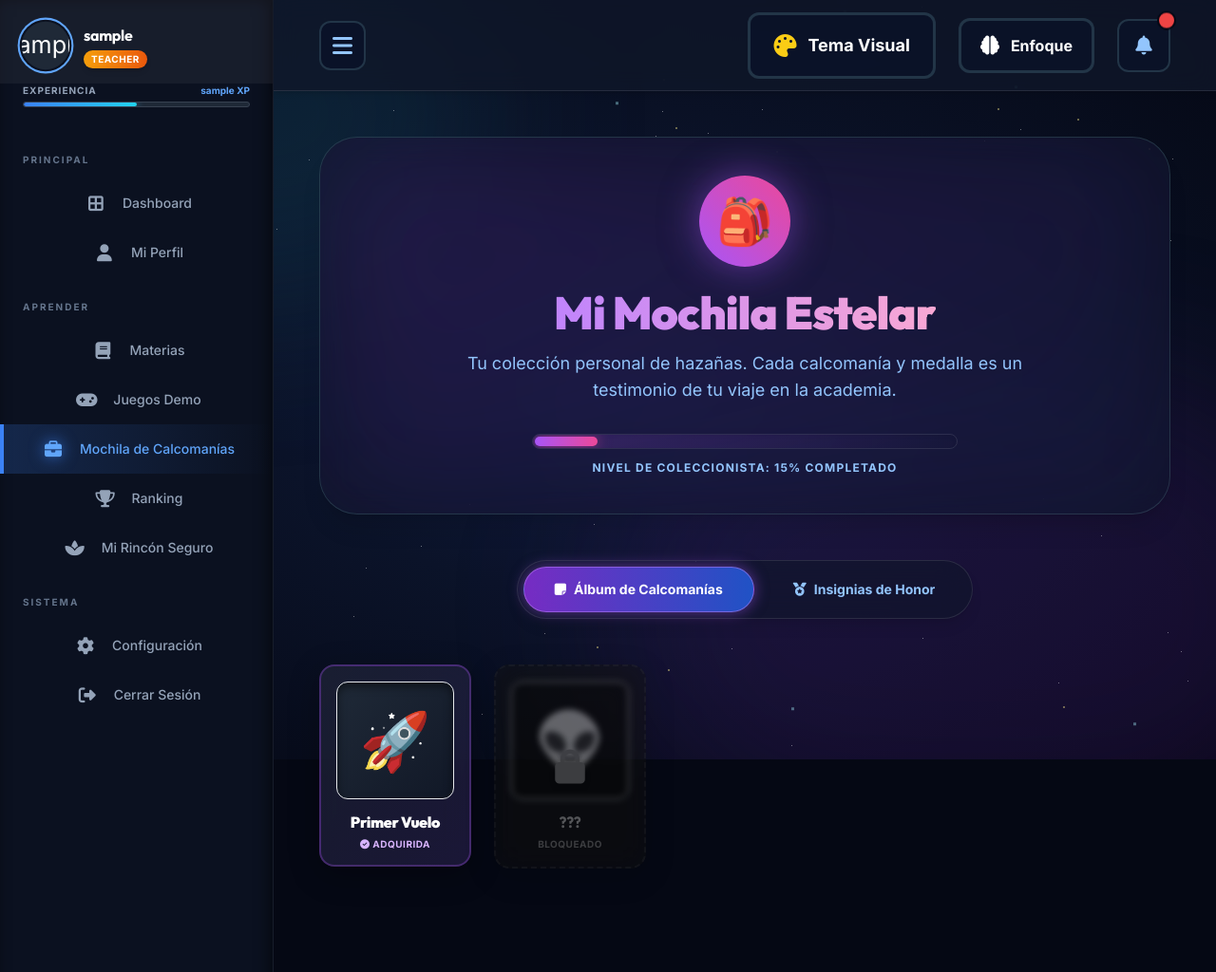
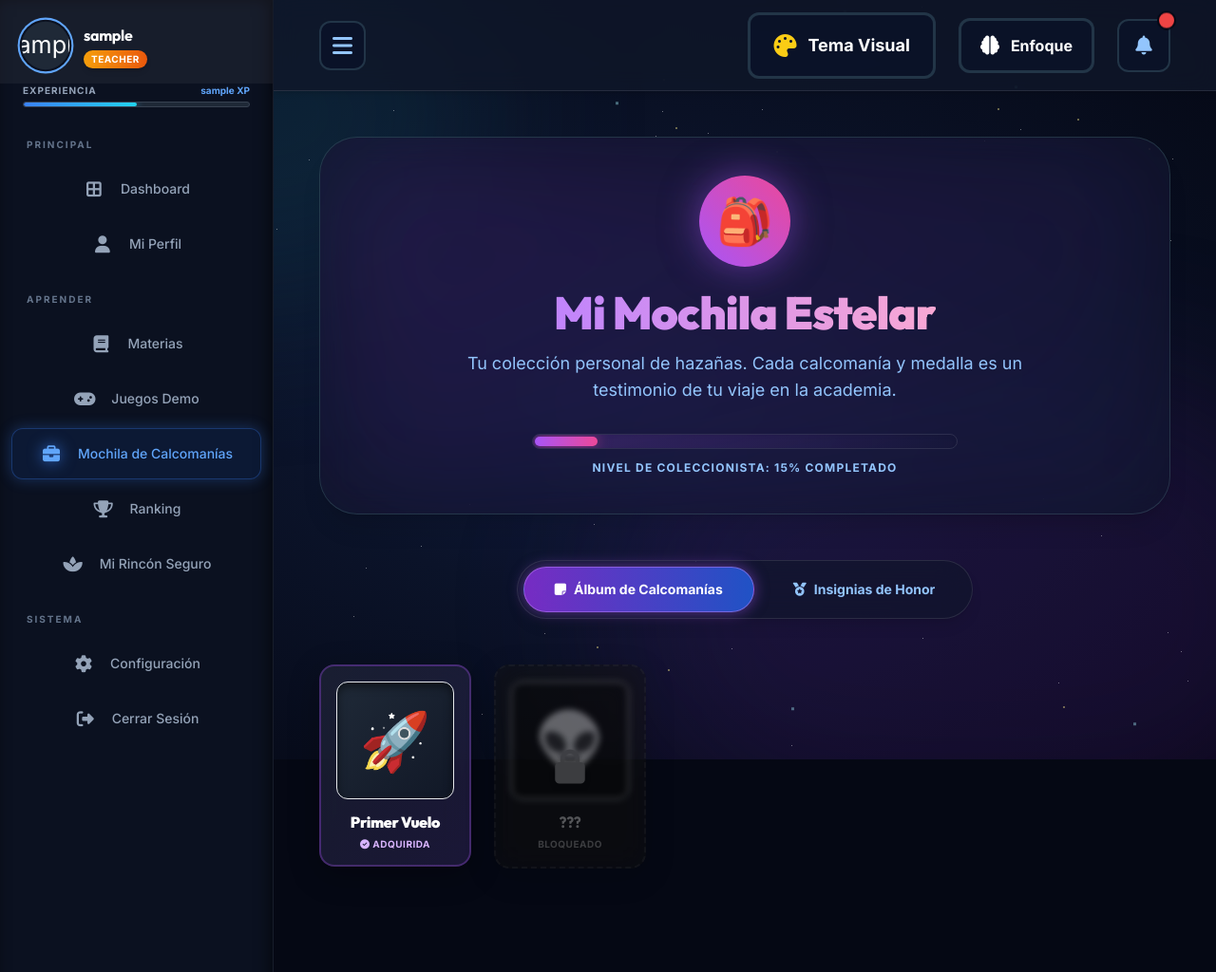
Before and after one commit to jmenoscal1984-afk/PR_X, a PHP site: page /pages/achievements.php in a window 1280 px wide. Shown: the top 1024 px of the page at 95% size. Run offline with PHP 8.4, Linux system fonts and the light colour scheme; the visitor is signed in with stand-in values (Sample User, id 1); some libraries are stand-ins or nearby versions.

```diff
--- a/includes/tailwind_header.php
+++ b/includes/tailwind_header.php
@@ -219,8 +219,9 @@ $page_title = $page_title ?? 'PRX Academy';
         </div>
 
         <?php
-        $activeClass = "border-l-4 border-blue-500 bg-gradient-to-r from-blue-500/20 to-transparent text-blue-400";
-        $inactiveClass = "text-slate-400 bg-transparent hover:translate-x-1 hover:text-white hover:bg-white/5 border-l-4 border-transparent transition-all duration-300";
+        $activeClass = "bg-blue-600/10 border border-blue-500/30 text-blue-400 shadow-[0_0_15px_rgba(59,130,246,0.3)]";
+        $inactiveClass = "text-slate-400 bg-transparent hover:bg-white/5 hover:text-white border border-transparent";
+        $baseClass = "flex items-center gap-4 mx-3 rounded-xl py-3 px-4 min-h-[44px] font-medium active:scale-95 active:bg-blue-500/30 transition-all duration-200 group";
         ?>
 
         <!-- Navegación Principal -->
@@ -228,18 +229,18 @@ $page_title = $page_title ?? 'PRX Academy';
 
             <!-- 2. Sección PRINCIPAL -->
             <div>
-                <p class="text-[10px] tracking-[0.2em] text-slate-500 uppercase font-black mt-6 mb-3 px-6">Principal</p>
-                <div class="flex flex-col">
-                    <a href="dashboard.php" class="flex items-center gap-4 px-6 py-3 min-h-[44px] font-medium group <?= $current_page == 'dashboard.php' ? $activeClass : $inactiveClass ?>">
-                        <div class="w-6 flex-shrink-0 flex items-center justify-center">
+                <p class="text-[10px] tracking-[0.2em] text-slate-500 uppercase font-black mt-2 mb-3 px-7">Principal</p>
+                <div class="flex flex-col space-y-1">
+                    <a href="dashboard.php" class="<?= $baseClass ?> <?= $current_page == 'dashboard.php' ? $activeClass : $inactiveClass ?>">
+                        <span class="w-6 flex justify-center flex-shrink-0">
                             <i class="fas fa-border-all text-lg transition-transform <?= $current_page == 'dashboard.php' ? 'text-blue-400 drop-shadow-[0_0_8px_rgba(59,130,246,0.8)]' : 'group-hover:scale-110' ?>"></i>
-                        </div>
+                        </span>
                         <span class="text-sm">Dashboard</span>
                     </a>
-                    <a href="profile.php" class="flex items-center gap-4 px-6 py-3 min-h-[44px] font-medium group <?= $current_page == 'profile.php' ? $activeClass : $inactiveClass ?>">
-                        <div class="w-6 flex-shrink-0 flex items-center justify-center">
+                    <a href="profile.php" class="<?= $baseClass ?> <?= $current_page == 'profile.php' ? $activeClass : $inactiveClass ?>">
+                        <span class="w-6 flex justify-center flex-shrink-0">
                             <i class="fas fa-user text-lg transition-transform <?= $current_page == 'profile.php' ? 'text-blue-400 drop-shadow-[0_0_8px_rgba(59,130,246,0.8)]' : 'group-hover:scale-110' ?>"></i>
-                        </div>
+                        </span>
                         <span class="text-sm">Mi Perfil</span>
                     </a>
                 </div>
@@ -247,56 +248,56 @@ $page_title = $page_title ?? 'PRX Academy';
 
             <!-- 3. Sección APRENDER -->
             <div>
-                <p class="text-[10px] tracking-[0.2em] text-slate-500 uppercase font-black mt-6 mb-3 px-6">Aprender</p>
-                <div class="flex flex-col">
+                <p class="text-[10px] tracking-[0.2em] text-slate-500 uppercase font-black mt-6 mb-3 px-7">Aprender</p>
+                <div class="flex flex-col space-y-1">
                     <?php if ($userRole === 'profesor'): ?>
-                    <a href="subjects.php" class="flex items-center gap-4 px-6 py-3 min-h-[44px] font-medium group <?= $current_page == 'subjects.php' ? $activeClass : $inactiveClass ?>">
-                        <div class="w-6 flex-shrink-0 flex items-center justify-center">
+                    <a href="subjects.php" class="<?= $baseClass ?> <?= $current_page == 'subjects.php' ? $activeClass : $inactiveClass ?>">
+                        <span class="w-6 flex justify-center flex-shrink-0">
                             <i class="fas fa-users text-lg transition-transform <?= $current_page == 'subjects.php' ? 'text-blue-400 drop-shadow-[0_0_8px_rgba(59,130,246,0.8)]' : 'group-hover:scale-110' ?>"></i>
-                        </div>
+                        </span>
                         <span class="text-sm">Mis Aulas</span>
                     </a>
-                    <a href="games.php" class="flex items-center gap-4 px-6 py-3 min-h-[44px] font-medium group <?= $current_page == 'games.php' ? $activeClass : $inactiveClass ?>">
-                        <div class="w-6 flex-shrink-0 flex items-center justify-center">
+                    <a href="games.php" class="<?= $baseClass ?> <?= $current_page == 'games.php' ? $activeClass : $inactiveClass ?>">
+                        <span class="w-6 flex justify-center flex-shrink-0">
                             <i class="fas fa-tasks text-lg transition-transform <?= $current_page == 'games.php' ? 'text-blue-400 drop-shadow-[0_0_8px_rgba(59,130,246,0.8)]' : 'group-hover:scale-110' ?>"></i>
-                        </div>
+                        </span>
                         <span class="text-sm">Crear Misión</span>
                     </a>
-                    <a href="ranking.php" class="flex items-center gap-4 px-6 py-3 min-h-[44px] font-medium group <?= $current_page == 'ranking.php' ? $activeClass : $inactiveClass ?>">
-                        <div class="w-6 flex-shrink-0 flex items-center justify-center">
+                    <a href="ranking.php" class="<?= $baseClass ?> <?= $current_page == 'ranking.php' ? $activeClass : $inactiveClass ?>">
+                        <span class="w-6 flex justify-center flex-shrink-0">
                             <i class="fas fa-chart-line text-lg transition-transform <?= $current_page == 'ranking.php' ? 'text-blue-400 drop-shadow-[0_0_8px_rgba(59,130,246,0.8)]' : 'group-hover:scale-110' ?>"></i>
-                        </div>
+                        </span>
                         <span class="text-sm">Progreso General</span>
                     </a>
                     <?php else: ?>
-                    <a href="subjects.php" class="flex items-center gap-4 px-6 py-3 min-h-[44px] font-medium group <?= $current_page == 'subjects.php' ? $activeClass : $inactiveClass ?>">
-                        <div class="w-6 flex-shrink-0 flex items-center justify-center">
+                    <a href="subjects.php" class="<?= $baseClass ?> <?= $current_page == 'subjects.php' ? $activeClass : $inactiveClass ?>">
+                        <span class="w-6 flex justify-center flex-shrink-0">
                             <i class="fas fa-book text-lg transition-transform <?= $current_page == 'subjects.php' ? 'text-blue-400 drop-shadow-[0_0_8px_rgba(59,130,246,0.8)]' : 'group-hover:scale-110' ?>"></i>
-                        </div>
+                        </span>
                         <span class="text-sm">Materias</span>
                     </a>
-                    <a href="games.php" class="flex items-center gap-4 px-6 py-3 min-h-[44px] font-medium group <?= $current_page == 'games.php' ? $activeClass : $inactiveClass ?>">
-                        <div class="w-6 flex-shrink-0 flex items-center justify-center">
+                    <a href="games.php" class="<?= $baseClass ?> <?= $current_page == 'games.php' ? $activeClass : $inactiveClass ?>">
+                        <span class="w-6 flex justify-center flex-shrink-0">
                             <i class="fas fa-gamepad text-lg transition-transform <?= $current_page == 'games.php' ? 'text-blue-400 drop-shadow-[0_0_8px_rgba(59,130,246,0.8)]' : 'group-hover:scale-110' ?>"></i>
-                        </div>
+                        </span>
                         <span class="text-sm">Juegos Demo</span>
                     </a>
-                    <a href="achievements.php" class="flex items-center gap-4 px-6 py-3 min-h-[44px] font-medium group <?= $current_page == 'achievements.php' ? $activeClass : $inactiveClass ?>">
-                        <div class="w-6 flex-shrink-0 flex items-center justify-center">
+                    <a href="achievements.php" class="<?= $baseClass ?> <?= $current_page == 'achievements.php' ? $activeClass : $inactiveClass ?>">
+                        <span class="w-6 flex justify-center flex-shrink-0">
                             <i class="fas fa-briefcase text-lg transition-transform <?= $current_page == 'achievements.php' ? 'text-blue-400 drop-shadow-[0_0_8px_rgba(59,130,246,0.8)]' : 'group-hover:scale-110' ?>"></i>
-                        </div>
+                        </span>
                         <span class="text-sm">Mochila de Calcomanías</span>
                     </a>
-                    <a href="ranking.php" class="flex items-center gap-4 px-6 py-3 min-h-[44px] font-medium group <?= $current_page == 'ranking.php' ? $activeClass : $inactiveClass ?>">
-                        <div class="w-6 flex-shrink-0 flex items-center justify-center">
+                    <a href="ranking.php" class="<?= $baseClass ?> <?= $current_page == 'ranking.php' ? $activeClass : $inactiveClass ?>">
+                        <span class="w-6 flex justify-center flex-shrink-0">
                             <i class="fas fa-trophy text-lg transition-transform <?= $current_page == 'ranking.php' ? 'text-blue-400 drop-shadow-[0_0_8px_rgba(59,130,246,0.8)]' : 'group-hover:scale-110' ?>"></i>
-                        </div>
+                        </span>
                         <span class="text-sm">Ranking</span>
                     </a>
-                    <a href="calm.php" class="flex items-center gap-4 px-6 py-3 min-h-[44px] font-medium transition-all duration-300 group <?= $current_page == 'calm.php' ? 'border-l-4 border-emerald-500 bg-gradient-to-r from-emerald-500/20 to-transparent text-emerald-400' : 'text-slate-400 bg-transparent hover:translate-x-1 hover:text-white hover:bg-emerald-500/10 border-l-4 border-transparent' ?>">
-                        <div class="w-6 flex-shrink-0 flex items-center justify-center">
+                    <a href="calm.php" class="flex items-center gap-4 mx-3 rounded-xl py-3 px-4 min-h-[44px] font-medium active:scale-95 active:bg-emerald-500/30 transition-all duration-200 group <?= $current_page == 'calm.php' ? 'bg-emerald-600/10 border border-emerald-500/30 text-emerald-400 shadow-[0_0_15px_rgba(16,185,129,0.3)]' : 'text-slate-400 bg-transparent hover:bg-white/5 hover:text-white border border-transparent' ?>">
+                        <span class="w-6 flex justify-center flex-shrink-0">
                             <i class="fas fa-spa text-lg transition-transform <?= $current_page == 'calm.php' ? 'text-emerald-500 drop-shadow-[0_0_8px_rgba(16,185,129,0.8)]' : 'group-hover:scale-110 group-hover:text-emerald-400' ?>"></i>
-                        </div>
+                        </span>
                         <span class="text-sm">Mi Rincón Seguro</span>
                     </a>
                     <?php endif; ?>
@@ -305,18 +306,18 @@ $page_title = $page_title ?? 'PRX Academy';
 
             <!-- 4. Sección SISTEMA -->
             <div>
-                <p class="text-[10px] tracking-[0.2em] text-slate-500 uppercase font-black mt-6 mb-3 px-6">Sistema</p>
-                <div class="flex flex-col">
-                    <a href="settings.php" class="flex items-center gap-4 px-6 py-3 min-h-[44px] font-medium group <?= $current_page == 'settings.php' ? $activeClass : $inactiveClass ?>">
-                        <div class="w-6 flex-shrink-0 flex items-center justify-center">
+                <p class="text-[10px] tracking-[0.2em] text-slate-500 uppercase font-black mt-6 mb-3 px-7">Sistema</p>
+                <div class="flex flex-col space-y-1">
+                    <a href="settings.php" class="<?= $baseClass ?> <?= $current_page == 'settings.php' ? $activeClass : $inactiveClass ?>">
+                        <span class="w-6 flex justify-center flex-shrink-0">
                             <i class="fas fa-cog text-lg transition-transform <?= $current_page == 'settings.php' ? 'text-blue-400 drop-shadow-[0_0_8px_rgba(59,130,246,0.8)]' : 'group-hover:scale-110' ?>"></i>
-                        </div>
+                        </span>
                         <span class="text-sm">Configuración</span>
                     </a>
-                    <a href="logout.php" class="flex items-center gap-4 px-6 py-3 min-h-[44px] font-medium text-slate-400 bg-transparent hover:translate-x-1 hover:text-red-400 hover:bg-red-500/10 border-l-4 border-transparent transition-all duration-300 group">
-                        <div class="w-6 flex-shrink-0 flex items-center justify-center">
+                    <a href="logout.php" class="flex items-center gap-4 mx-3 rounded-xl py-3 px-4 min-h-[44px] font-medium text-slate-400 bg-transparent hover:bg-red-500/10 hover:text-red-400 border border-transparent active:scale-95 active:bg-red-500/30 transition-all duration-200 group">
+                        <span class="w-6 flex justify-center flex-shrink-0">
                             <i class="fas fa-sign-out-alt text-lg transition-transform group-hover:scale-110"></i>
-                        </div>
+                        </span>
                         <span class="text-sm">Cerrar Sesión</span>
                     </a>
                 </div>
```
